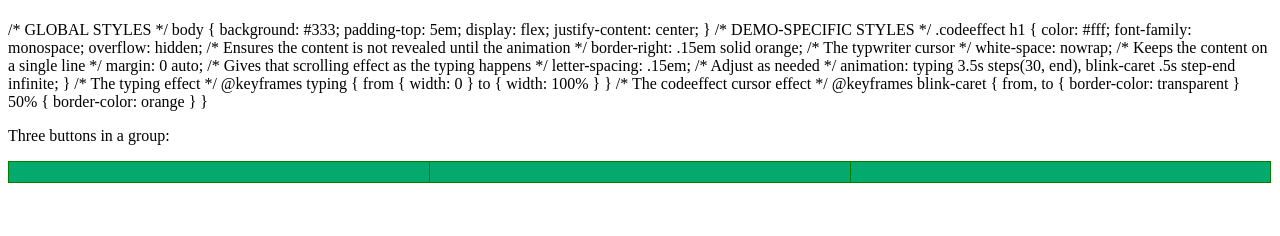
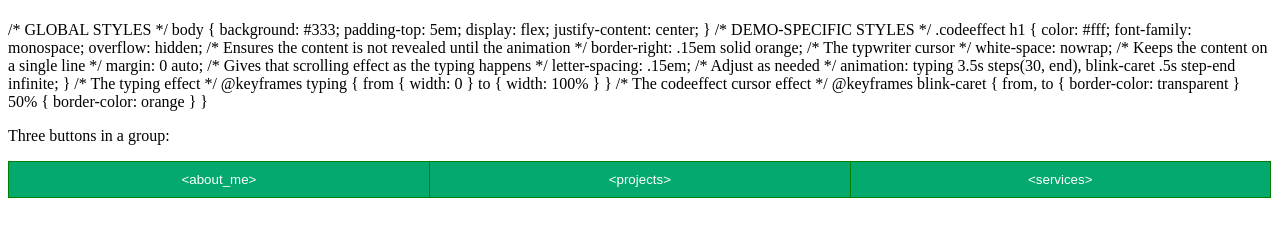
Before and after one commit to damianw2634/test, a plain HTML site: page index.html in a window 1280 px wide. Drawn offline with Linux system fonts and the light colour scheme.

Commit message:
Fixed buttons (hopefully)

```diff
--- a/index.html
+++ b/index.html
@@ -68,9 +68,9 @@ body {
 
   <p>Three buttons in a group:</p>
 <div class="btn-group" style="width:100%">
-  <button style="width:33.3%"><about_me></button>
-  <button style="width:33.3%"><projects></button>
-  <button style="width:33.3%"><services></button>
+  <button style="width:33.3%">&lt;about_me&gt;</button>
+  <button style="width:33.3%">&lt;projects&gt;</button>
+  <button style="width:33.3%">&lt;services&gt;</button>
 </div>
 </body>
 </html>
```
